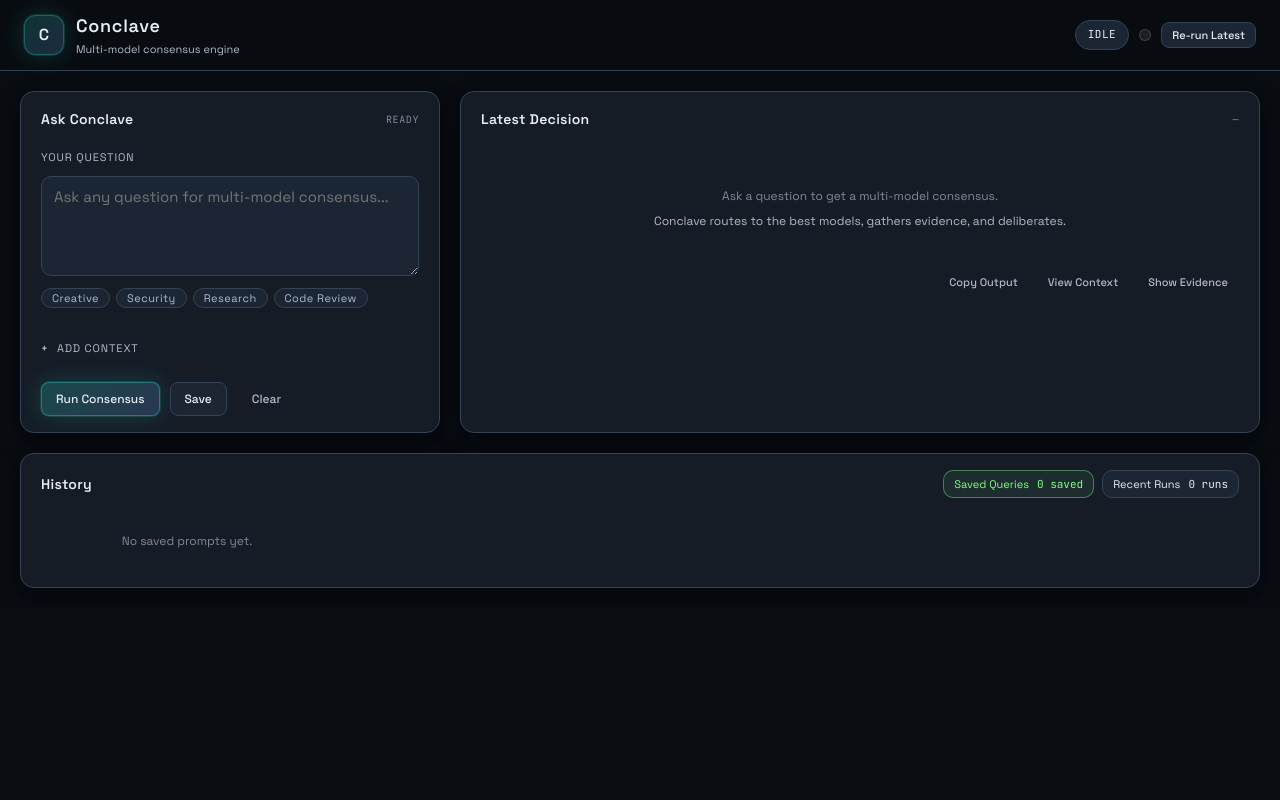
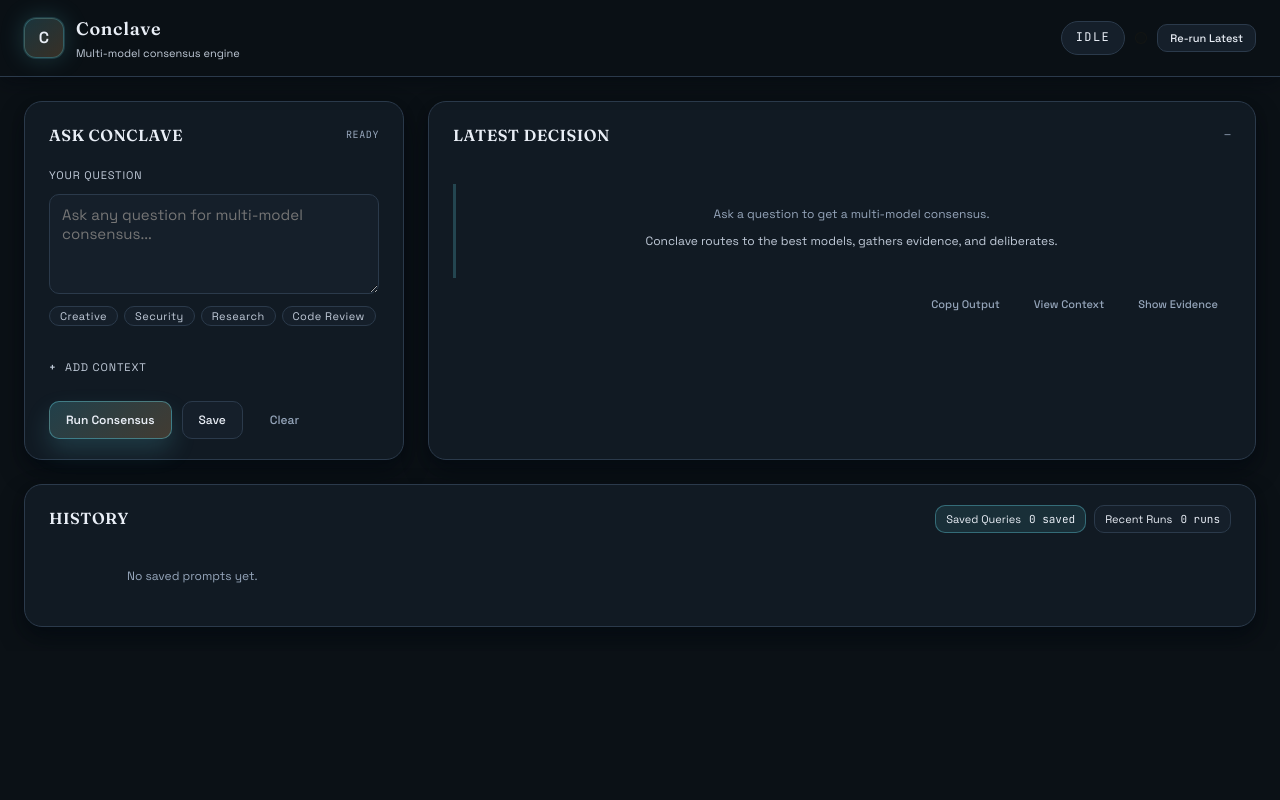
Before and after one commit to tannernicol/agent-conclave, a FastAPI app: page / in a window 1280 px wide. Run offline with FastAPI, Linux system fonts and the light colour scheme; data that the repository does not hold is empty; some libraries are stand-ins or nearby versions.

Commit message:
UI refresh: unified color palette, question editor, bug fixes
- Replace all old neon-green/teal hardcoded colors with new warm
  teal/amber palette using CSS variables throughout
- Add Fraunces serif font for headings, increase markdown readability
- Add question editor in Latest Decision panel (edit + re-use queries)
- Move delete button from absolute-positioned × to inline action row
- Fix prompt deep-link to also load the matching run
- Fix duplicate formatTimeShort function definition in app.js
- Larger border-radius, better spacing, pill-shaped phase indicators

Co-Authored-By: Claude Opus 4.6 <noreply@anthropic.com>

```diff
--- a/conclave/static/app.js
+++ b/conclave/static/app.js
@@ -10,6 +10,9 @@ const latestEvidenceEl = document.getElementById('latest-evidence');
 const latestArtifactsEl = document.getElementById('latest-artifacts');
 const viewLatestContextBtn = document.getElementById('view-latest-context');
 const latestTitleEl = document.getElementById('latest-title');
+const latestQuestionEl = document.getElementById('latest-question');
+const latestQuestionEditorEl = document.getElementById('latest-question-editor');
+const useLatestQuestionBtn = document.getElementById('use-latest-question');
 const clearSelectionBtn = document.getElementById('clear-selection');
 const progressEl = document.getElementById('pipeline-progress');
 const liveProgressEl = document.getElementById('live-progress');
@@ -452,13 +455,6 @@ function formatDuration(ms) {
   return `${minutes}m ${seconds}s`;
 }
 
-function formatTimeShort(value) {
-  if (!value) return '—';
-  const parsed = new Date(value);
-  if (Number.isNaN(parsed.getTime())) return value;
-  return parsed.toLocaleTimeString(undefined, { hour: 'numeric', minute: '2-digit' });
-}
-
 // Status management
 function setStatus(text, type = '') {
   statusEl.textContent = text;
@@ -1655,6 +1651,8 @@ function renderLatest(latest) {
       latestArtifactsEl.innerHTML = '';
       latestArtifactsEl.classList.add('hidden');
     }
+    if (latestQuestionEl) latestQuestionEl.classList.add('hidden');
+    if (latestQuestionEditorEl) latestQuestionEditorEl.value = '';
     renderLiveProgress(null);
     renderReconcilePanel(null);
     if (latestTitleEl) latestTitleEl.textContent = 'Latest Decision';
@@ -1674,9 +1672,10 @@ function renderLatest(latest) {
     latestTimeEl.textContent = `Started ${formatTime(startedAt)} • Elapsed ${elapsed}`;
   } else if (startedAt && endedAt && !Number.isNaN(startedMs) && !Number.isNaN(endedMs)) {
     const duration = formatDuration(endedMs - startedMs);
-    latestTimeEl.textContent = `${formatTime(endedAt)} • Duration ${duration}`;
+    latestTimeEl.textContent = `Last run ${formatTime(endedAt)} • Duration ${duration}`;
   } else {
-    latestTimeEl.textContent = formatTime(latest.completed_at || latest.created_at);
+    const stamp = latest.completed_at || latest.created_at;
+    latestTimeEl.textContent = stamp ? `Last run ${formatTime(stamp)}` : '—';
   }
   renderLiveProgress(latest);
   renderReconcilePanel(latest).catch(console.error);
@@ -1689,6 +1688,12 @@ function renderLatest(latest) {
     const costValue = latest?.artifacts?.cost_estimate?.total_usd;
     const costHtml = costValue !== undefined ? `<span class="latest-cost">Est. ${formatCost(costValue)}</span>` : '';
     latestPromptEl.innerHTML = `${escapeHtml(promptText)} ${outputHtml} ${costHtml}`.trim();
+  }
+
+  if (latestQuestionEl && latestQuestionEditorEl) {
+    const question = latest.query || '';
+    latestQuestionEditorEl.value = question;
+    latestQuestionEl.classList.toggle('hidden', !question);
   }
 
   // Render models used
@@ -1898,6 +1903,19 @@ function renderLatest(latest) {
   renderProgress(latest);
 }
 
+if (useLatestQuestionBtn && latestQuestionEditorEl) {
+  useLatestQuestionBtn.addEventListener('click', () => {
+    const text = latestQuestionEditorEl.value.trim();
+    if (!text) return;
+    const queryField = document.getElementById('query');
+    if (queryField) {
+      queryField.value = text;
+      queryField.focus();
+      queryField.setSelectionRange(text.length, text.length);
+    }
+  });
+}
+
 // Render Run History as cards
 function renderRuns(runs) {
   if (!runListEl) return;
@@ -1961,7 +1979,6 @@ function renderRuns(runs) {
     const selectedClass = selectedRun?.id === run.id ? ' is-selected' : '';
     return `
       <div class="run-card ${cardClass}${selectedClass}" data-run-id="${escapeHtml(run.id || '')}" data-run-title="${escapeHtml(title)}" data-run-query="${escapeHtml(run.query || '')}" data-run-output="${escapeHtml(outputType)}">
-        <button class="card-delete" data-run-id="${escapeHtml(run.id || '')}" aria-label="Delete run">×</button>
         <div class="run-card-main">
           <div class="run-card-title">
             ${escapeHtml(title.slice(0, 60))}${title.length > 60 ? '...' : ''}
@@ -1986,6 +2003,7 @@ function renderRuns(runs) {
             <button class="ui-button ghost small view-context" data-run-id="${escapeHtml(run.id || '')}">Context</button>
             <button class="ui-button ghost small edit-run" data-run-id="${escapeHtml(run.id || '')}">Edit</button>
             <button class="ui-button ghost small rerun-run" data-run-id="${escapeHtml(run.id || '')}">Rerun</button>
+            <button class="ui-button ghost small card-delete" data-run-id="${escapeHtml(run.id || '')}" aria-label="Delete run">Delete</button>
           </div>
         </div>
       </div>
@@ -3018,6 +3036,14 @@ async function routeFromHash() {
     try {
       await loadPrompt(promptId, { pushHash: false });
       setHistoryTab('saved');
+      // Also load the most recent run for this prompt
+      const runsResp = await fetchJSON('/api/runs');
+      const runs = runsResp?.runs || [];
+      const matchingRun = runs.find((r) => r?.meta?.prompt_id === promptId);
+      if (matchingRun?.id) {
+        const fullRun = await fetchJSON(`/api/runs/${matchingRun.id}`);
+        if (fullRun?.id) setSelectedRun(fullRun, { pushHash: false });
+      }
     } catch (err) {
       console.warn('Could not load prompt from URL:', promptId, err);
     }
--- a/conclave/static/base.css
+++ b/conclave/static/base.css
@@ -1,33 +1,34 @@
-@import url('https://fonts.googleapis.com/css2?family=Space+Grotesk:wght@300;400;500;600;700&family=JetBrains+Mono:wght@300;400;500;600&display=swap');
+@import url('https://fonts.googleapis.com/css2?family=Fraunces:wght@400;600;700&family=Space+Grotesk:wght@300;400;500;600;700&family=JetBrains+Mono:wght@300;400;500;600&display=swap');
 
 :root {
   color-scheme: dark;
   --ui-font-sans: 'Space Grotesk', 'Plus Jakarta Sans', 'IBM Plex Sans', 'Segoe UI', sans-serif;
+  --ui-font-serif: 'Fraunces', 'Iowan Old Style', 'Times New Roman', serif;
   --ui-font-mono: 'JetBrains Mono', 'IBM Plex Mono', 'SFMono-Regular', monospace;
-  --ui-bg: #090d12;
-  --ui-bg-accent: #101824;
-  --ui-surface: #151c26;
-  --ui-surface-2: #1c2533;
-  --ui-surface-3: #263447;
-  --ui-border: #344255;
-  --ui-text: #e6edf5;
-  --ui-muted: #b0bbc9;
-  --ui-muted-2: #7f8a9a;
-  --ui-accent: #2dd4bf;
-  --ui-accent-strong: #14b8a6;
-  --ui-accent-soft: #0b3b36;
-  --ui-highlight: #f5b26b;
-  --ui-focus: rgba(45, 212, 191, 0.35);
-  --ui-success: #2fbf71;
-  --ui-warning: #e6b566;
-  --ui-danger: #f0727c;
-  --ui-info: #74a7ff;
-  --ui-shadow: 0 24px 50px rgba(2, 6, 12, 0.55), 0 8px 18px rgba(2, 6, 12, 0.35);
-  --ui-shadow-soft: 0 12px 26px rgba(2, 6, 12, 0.4), 0 4px 10px rgba(2, 6, 12, 0.28);
-  --ui-radius: 14px;
-  --ui-border-soft: rgba(52, 66, 85, 0.6);
-  --ui-glass: rgba(15, 22, 32, 0.7);
-  --ui-glow: 0 0 0 1px rgba(45, 212, 191, 0.15), 0 0 25px rgba(45, 212, 191, 0.2);
+  --ui-bg: #0b1116;
+  --ui-bg-accent: #0f1720;
+  --ui-surface: #111a23;
+  --ui-surface-2: #151f2a;
+  --ui-surface-3: #1b2633;
+  --ui-border: #2b3a4b;
+  --ui-text: #e9eef6;
+  --ui-muted: #c1cbd9;
+  --ui-muted-2: #96a6bb;
+  --ui-accent: #5cc8d7;
+  --ui-accent-strong: #3fb7c8;
+  --ui-accent-soft: #12323b;
+  --ui-highlight: #f0b36a;
+  --ui-focus: rgba(92, 200, 215, 0.35);
+  --ui-success: #38c27a;
+  --ui-warning: #f0b36a;
+  --ui-danger: #f07b75;
+  --ui-info: #7da2ff;
+  --ui-shadow: 0 28px 54px rgba(3, 8, 15, 0.6), 0 12px 24px rgba(3, 8, 15, 0.4);
+  --ui-shadow-soft: 0 12px 26px rgba(3, 8, 15, 0.45), 0 6px 12px rgba(3, 8, 15, 0.3);
+  --ui-radius: 18px;
+  --ui-border-soft: rgba(43, 58, 75, 0.6);
+  --ui-glass: rgba(17, 26, 35, 0.75);
+  --ui-glow: 0 0 0 1px rgba(92, 200, 215, 0.18), 0 0 25px rgba(92, 200, 215, 0.22);
 
   --bg: var(--ui-bg);
   --bg-2: var(--ui-bg-accent);
@@ -70,13 +71,13 @@ body {
 body {
   margin: 0;
   font-family: var(--ui-font-sans);
-  line-height: 1.6;
+  line-height: 1.65;
   text-rendering: optimizeLegibility;
   -webkit-font-smoothing: antialiased;
   background:
-    radial-gradient(1100px circle at 10% 8%, rgba(45, 212, 191, 0.14), transparent 60%),
-    radial-gradient(900px circle at 88% 12%, rgba(245, 178, 107, 0.12), transparent 60%),
-    linear-gradient(160deg, #090d12 0%, #0c131c 55%, #080c11 100%);
+    radial-gradient(1100px circle at 12% 10%, rgba(92, 200, 215, 0.16), transparent 60%),
+    radial-gradient(900px circle at 88% 14%, rgba(240, 179, 106, 0.12), transparent 60%),
+    linear-gradient(165deg, #0b1116 0%, #0f1720 60%, #0b1116 100%);
   color: var(--ui-text);
 }
 
--- a/conclave/static/styles.css
+++ b/conclave/static/styles.css
@@ -24,13 +24,14 @@ body {
   align-items: center;
   justify-content: space-between;
   gap: 16px;
-  padding: 12px 24px;
+  padding: 14px 24px;
   border-bottom: 1px solid var(--ui-border);
-  background: rgba(9, 13, 18, 0.95);
+  background: rgba(11, 17, 22, 0.95);
   position: sticky;
   top: 0;
   z-index: 10;
-  backdrop-filter: blur(10px);
+  backdrop-filter: blur(14px);
+  box-shadow: 0 6px 18px rgba(3, 8, 15, 0.5);
 }
 
 .brand {
@@ -45,8 +46,8 @@ body {
   border-radius: 12px;
   display: grid;
   place-items: center;
-  background: linear-gradient(140deg, rgba(45, 212, 191, 0.2), rgba(116, 167, 255, 0.2));
-  border: 1px solid rgba(45, 212, 191, 0.3);
+  background: linear-gradient(140deg, rgba(92, 200, 215, 0.2), rgba(240, 179, 106, 0.2));
+  border: 1px solid rgba(92, 200, 215, 0.3);
   box-shadow: var(--ui-glow);
   font-size: 16px;
   font-weight: 600;
@@ -56,10 +57,12 @@ body {
   font-size: 18px;
   font-weight: 600;
   letter-spacing: 0.04em;
+  color: var(--ui-text);
 }
 
 .brand-sub {
   font-size: 11px;
+  color: var(--ui-muted);
 }
 
 .header-actions {
@@ -69,31 +72,31 @@ body {
 }
 
 .status-pill {
-  padding: 5px 12px;
+  padding: 6px 14px;
   border-radius: 999px;
   border: 1px solid var(--ui-border);
   background: var(--ui-surface-2);
-  font-size: 11px;
+  font-size: 12px;
   text-transform: uppercase;
-  letter-spacing: 0.05em;
+  letter-spacing: 0.12em;
 }
 
 .status-pill.success {
-  border-color: rgba(127, 255, 136, 0.4);
-  background: rgba(127, 255, 136, 0.1);
-  color: #7fff88;
+  color: var(--ui-success);
+  border-color: rgba(47, 133, 90, 0.45);
+  background: rgba(47, 133, 90, 0.12);
 }
 
 .status-pill.error {
-  border-color: rgba(255, 127, 127, 0.4);
-  background: rgba(255, 127, 127, 0.1);
-  color: #ff9999;
+  color: var(--ui-danger);
+  border-color: rgba(194, 65, 12, 0.45);
+  background: rgba(194, 65, 12, 0.12);
 }
 
 .status-pill.running {
-  border-color: rgba(45, 212, 191, 0.4);
-  background: rgba(45, 212, 191, 0.1);
-  color: #2dd4bf;
+  color: var(--ui-accent);
+  border-color: rgba(92, 200, 215, 0.45);
+  background: rgba(92, 200, 215, 0.12);
   animation: pulse 1.5s ease-in-out infinite;
 }
 
@@ -108,13 +111,13 @@ body {
   width: 12px;
   height: 12px;
   border-radius: 50%;
-  border: 1px solid rgba(255, 255, 255, 0.15);
-  background: rgba(255, 255, 255, 0.08);
+  border: 1px solid rgba(47, 37, 24, 0.2);
+  background: rgba(47, 37, 24, 0.08);
 }
 
 .smoke-indicator.active {
-  background: radial-gradient(circle, rgba(255, 255, 255, 0.95) 0%, rgba(45, 212, 191, 0.6) 50%, rgba(9, 13, 18, 0.2) 100%);
-  box-shadow: 0 0 12px rgba(255, 255, 255, 0.4), 0 0 18px rgba(45, 212, 191, 0.6);
+  background: radial-gradient(circle, rgba(255, 255, 255, 0.95) 0%, rgba(92, 200, 215, 0.45) 55%, rgba(92, 200, 215, 0.1) 100%);
+  box-shadow: 0 0 12px rgba(255, 255, 255, 0.45), 0 0 18px rgba(92, 200, 215, 0.35);
 }
 
 .smoke-indicator.active::after {
@@ -139,23 +142,29 @@ body {
 
 /* Main layout */
 .app {
-  max-width: 1400px;
+  max-width: 1440px;
   margin: 0 auto;
-  padding: 20px;
+  padding: 24px;
   display: grid;
-  grid-template-columns: minmax(340px, 420px) 1fr;
-  gap: 20px;
+  grid-template-columns: minmax(320px, 380px) minmax(0, 1fr);
+  gap: 24px;
 }
 
 .panel {
-  padding: 16px 20px;
+  padding: 20px 24px;
 }
 
 .panel-title {
   margin: 0;
-  font-size: 14px;
+  font-size: 16px;
   font-weight: 600;
-  letter-spacing: 0.02em;
+  letter-spacing: 0.03em;
+  text-transform: uppercase;
+}
+
+.panel-title,
+.brand-title {
+  font-family: var(--ui-font-serif);
 }
 
 .panel-header {
@@ -468,8 +477,8 @@ textarea#query {
 
 /* Buttons */
 .ui-button {
-  border-radius: 8px;
-  padding: 8px 14px;
+  border-radius: 10px;
+  padding: 10px 16px;
   border: 1px solid var(--ui-border);
   background: var(--ui-surface-2);
   color: var(--ui-text);
@@ -484,19 +493,20 @@ textarea#query {
 }
 
 .ui-button.primary {
-  border-color: rgba(45, 212, 191, 0.4);
-  background: linear-gradient(140deg, rgba(45, 212, 191, 0.24), rgba(116, 167, 255, 0.2));
-  box-shadow: var(--ui-glow);
+  border-color: rgba(92, 200, 215, 0.45);
+  background: linear-gradient(140deg, rgba(92, 200, 215, 0.22), rgba(240, 179, 106, 0.22));
+  box-shadow: 0 12px 24px rgba(92, 200, 215, 0.18);
+  font-weight: 600;
 }
 
 .ui-button.primary:hover {
-  background: linear-gradient(140deg, rgba(45, 212, 191, 0.32), rgba(116, 167, 255, 0.28));
+  background: linear-gradient(140deg, rgba(92, 200, 215, 0.3), rgba(240, 179, 106, 0.3));
 }
 
 .ui-button.ghost {
   background: transparent;
   border-color: transparent;
-  color: var(--ui-muted);
+  color: var(--ui-muted-2);
 }
 
 .ui-button.ghost:hover {
@@ -505,7 +515,7 @@ textarea#query {
 }
 
 .ui-button.small {
-  padding: 5px 10px;
+  padding: 6px 12px;
   font-size: 11px;
 }
 
@@ -514,11 +524,54 @@ textarea#query {
   min-height: 200px;
 }
 
+.latest-panel #latest {
+  border-left: 3px solid rgba(92, 200, 215, 0.25);
+  padding-left: 16px;
+}
+
 .latest-meta {
   font-size: 12px;
   color: var(--ui-muted-2);
   margin-bottom: 12px;
   line-height: 1.5;
+}
+
+.latest-question {
+  margin: 12px 0 10px;
+  padding: 12px 14px;
+  border-radius: 14px;
+  border: 1px solid var(--ui-border);
+  background: var(--ui-surface-2);
+}
+
+.latest-question.hidden {
+  display: none;
+}
+
+.latest-question-header {
+  display: flex;
+  align-items: center;
+  justify-content: space-between;
+  gap: 12px;
+  margin-bottom: 8px;
+}
+
+.latest-question-title {
+  font-size: 11px;
+  text-transform: uppercase;
+  letter-spacing: 0.08em;
+  color: var(--ui-muted-2);
+}
+
+#latest-question-editor {
+  width: 100%;
+  min-height: 72px;
+  border-radius: 10px;
+  border: 1px solid var(--ui-border);
+  background: rgba(11, 17, 22, 0.6);
+  color: var(--ui-text);
+  padding: 10px 12px;
+  resize: vertical;
 }
 
 .prompt-meta {
@@ -596,40 +649,40 @@ textarea#query {
 .pipeline-progress {
   display: flex;
   flex-wrap: wrap;
-  gap: 6px;
+  gap: 8px;
   margin-bottom: 12px;
 }
 
 .pipeline-progress .phase {
-  padding: 4px 10px;
-  border-radius: 6px;
+  padding: 5px 12px;
+  border-radius: 999px;
   border: 1px solid var(--ui-border);
   font-size: 10px;
   text-transform: uppercase;
   letter-spacing: 0.04em;
-  color: var(--ui-muted-2);
+  color: var(--ui-muted);
   background: var(--ui-surface-2);
 }
 
 .pipeline-progress .phase.active {
   color: var(--ui-text);
-  border-color: rgba(45, 212, 191, 0.5);
-  background: rgba(45, 212, 191, 0.1);
+  border-color: rgba(92, 200, 215, 0.4);
+  background: rgba(92, 200, 215, 0.12);
   animation: pulse 1.5s ease-in-out infinite;
 }
 
 .pipeline-progress .phase.done {
   color: var(--ui-text);
-  border-color: rgba(127, 255, 136, 0.4);
-  background: rgba(127, 255, 136, 0.08);
+  border-color: rgba(47, 133, 90, 0.35);
+  background: rgba(47, 133, 90, 0.12);
 }
 
 .live-progress {
   margin-bottom: 12px;
-  padding: 12px;
-  border-radius: 12px;
-  border: 1px solid var(--ui-border);
-  background: rgba(148, 163, 184, 0.08);
+  padding: 14px 16px;
+  border-radius: 16px;
+  border: 1px solid var(--ui-border);
+  background: var(--ui-surface-2);
 }
 
 .live-progress.hidden {
@@ -1679,9 +1741,9 @@ textarea#query {
 }
 
 .ui-tab.is-active {
-  border-color: rgba(127, 255, 136, 0.4);
-  background: rgba(127, 255, 136, 0.08);
-  color: #7fff88;
+  border-color: rgba(92, 200, 215, 0.4);
+  background: rgba(92, 200, 215, 0.12);
+  color: var(--ui-text);
 }
 
 .tab-panels {
@@ -1699,11 +1761,11 @@ textarea#query {
 .prompt-grid {
   display: grid;
   grid-template-columns: repeat(auto-fill, minmax(260px, 1fr));
-  gap: 10px;
+  gap: 12px;
 }
 
 .prompt-card {
-  background: var(--ui-surface-2);
+  background: var(--ui-surface);
   border: 1px solid var(--ui-border);
   border-radius: 10px;
   padding: 12px;
@@ -1784,51 +1846,40 @@ textarea#query {
 }
 
 .card-delete {
-  position: absolute;
-  top: 8px;
-  right: 8px;
-  width: 24px;
-  height: 24px;
-  border-radius: 8px;
-  border: 1px solid rgba(255, 94, 94, 0.3);
-  background: rgba(255, 94, 94, 0.08);
-  color: #ff9f9f;
-  display: inline-flex;
-  align-items: center;
-  justify-content: center;
-  cursor: pointer;
-  font-size: 14px;
-  line-height: 1;
+  border: 1px solid rgba(240, 123, 117, 0.4);
+  background: rgba(240, 123, 117, 0.08);
+  color: #f07b75;
 }
 
 .card-delete:hover {
-  border-color: rgba(255, 94, 94, 0.6);
-  color: #ff7f7f;
+  border-color: rgba(240, 123, 117, 0.7);
+  color: #f59b97;
 }
 
 .status-chip.consensus-yes {
-  background: rgba(127, 255, 136, 0.1);
-  color: #7fff88;
+  background: rgba(47, 133, 90, 0.12);
+  color: var(--ui-success);
 }
 
 .status-chip.consensus-no {
-  background: rgba(255, 180, 80, 0.12);
-  color: #ffb450;
+  background: rgba(199, 106, 45, 0.12);
+  color: var(--ui-warning);
 }
 
 /* Markdown content */
 .markdown {
-  font-size: 13px;
-  line-height: 1.6;
+  font-size: 15px;
+  line-height: 1.75;
   color: var(--ui-text);
 }
 
 .markdown h1,
 .markdown h2,
 .markdown h3 {
-  margin: 12px 0 6px;
-  font-size: 14px;
+  margin: 20px 0 10px;
+  font-size: 16px;
   font-weight: 600;
+  font-family: var(--ui-font-serif);
 }
 
 .markdown ul,
--- a/conclave/templates/index.html
+++ b/conclave/templates/index.html
@@ -109,6 +109,13 @@
           <div class="run-action-detail ui-muted" id="run-action-detail"></div>
         </div>
         <div class="latest-models" id="latest-models"></div>
+        <div class="latest-question" id="latest-question">
+          <div class="latest-question-header">
+            <div class="latest-question-title">Question</div>
+            <button type="button" class="ui-button ghost small" id="use-latest-question">Use Edited Question</button>
+          </div>
+          <textarea id="latest-question-editor" rows="3" placeholder="No question selected yet"></textarea>
+        </div>
         <div class="pipeline-progress" id="pipeline-progress"></div>
         <div class="live-progress hidden" id="live-progress"></div>
         <div class="reconcile-panel hidden" id="reconcile-panel"></div>
```
Also changed, not shown: other parts of conclave/static/styles.css (+107 -98 lines).
